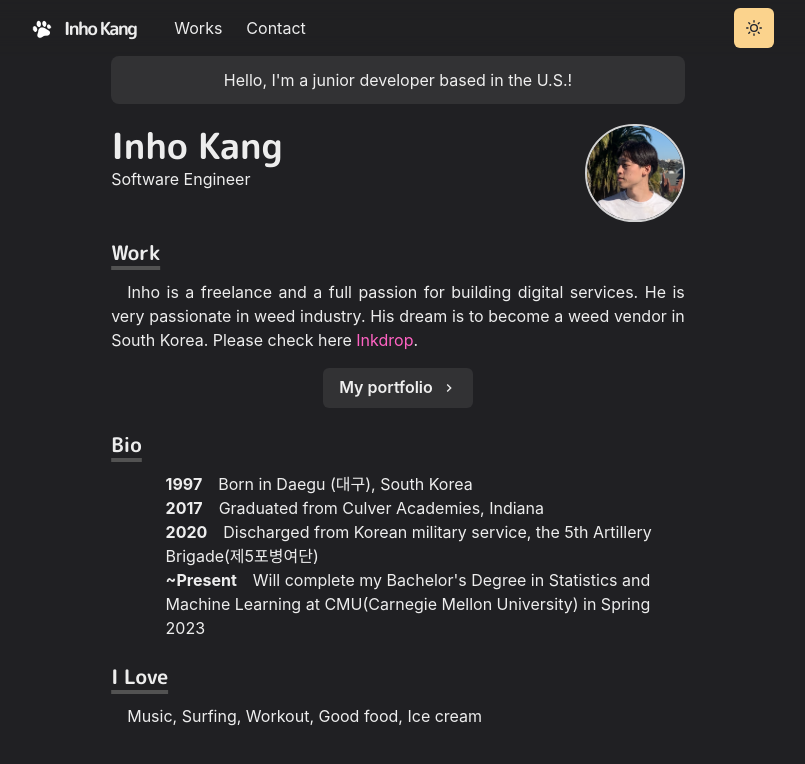
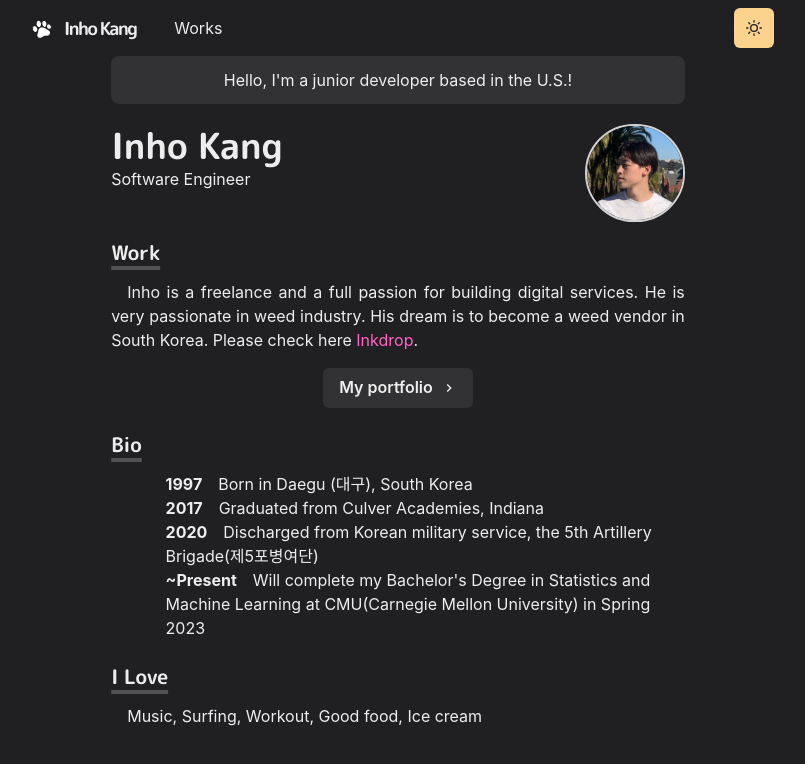
Before and after one commit to ikang9712/inhoinfo, a Next.js app: page / in a window 1280 px wide. Shown: the top 764 px of the page, without its empty margins (242-1047 px from the left). Built offline with nearby package versions, Linux system fonts and the light colour scheme.

Commit message:
refactor: deleted contact page & .gitignore fix

```diff
--- a/components/navbar.js
+++ b/components/navbar.js
@@ -12,7 +12,7 @@ import {
     MenuList,
     MenuButton,
     IconButton,
-    useColorModeValue
+    useColorModeValue,
 } from '@chakra-ui/react';
 import {HamburgerIcon} from '@chakra-ui/icons';
 import ThemeToggleButton from './theme-toggle-button';
@@ -67,9 +67,6 @@ const Navbar = props => {
                         <LinkItem href="/works" path={path}>
                             Works
                         </LinkItem>
-                        <LinkItem href="/contact" path={path}>
-                            Contact
-                        </LinkItem>
                     </Stack>
                     <Box flex={1} align="right">
                         <ThemeToggleButton />
@@ -87,9 +84,6 @@ const Navbar = props => {
                                     <NextLink href="/works" passHref>
                                         <MenuItem as={Link}>Works</MenuItem>
                                     </NextLink>
-                                    <NextLink href="/contact" passHref>
-                                        <MenuItem as={Link}>Contact</MenuItem>
-                                    </NextLink>
                                     <MenuItem as={Link} href="https://inho.info">View Source</MenuItem>
                                 </MenuList>
                             </Menu>
```
Also changed, not shown: pages/contact.js (deleted, +0 -21 lines), 2 other files (tests, documents, lock files or other folders).
